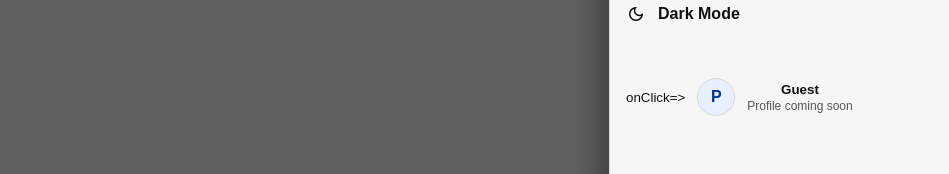
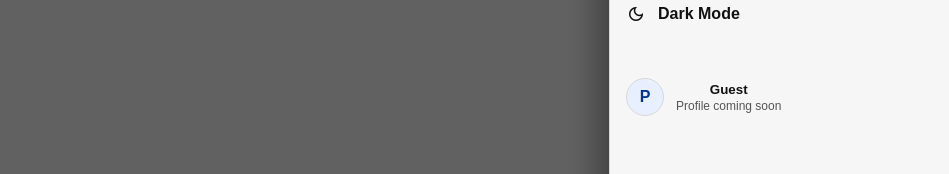
Before and after one commit to mattyraykray-betr/ballknowledgy, a Next.js app: page /ladder-golf in a window 1280 px wide. Both pictures are taken after a click on the button "menu". Shown: the part 236-410 px from the top of the page, without its empty margins (331-1280 px from the left). Built offline with nearby package versions, Linux system fonts and the light colour scheme; no server answers; the database is empty.

Commit message:
Refactor button component for profile menu

```diff
--- a/app/ladder-golf/page.js
+++ b/app/ladder-golf/page.js
@@ -777,10 +777,11 @@ export default function StatLadderPage() {
               </div>
 
               <div style={{ marginTop: 24 }}>
-                <button style={styles.profileMenuItem}>
-                onClick={() => {
-                  setShowMenu(false);
-                }}
+                <button
+                  style={styles.profileMenuItem}
+                  onClick={() => {
+                    setShowMenu(false);
+                  }}
                 >
                 <div style={styles.drawerAvatarFallback}>
                   {(user?.email || "P").charAt(0).toUpperCase()}
```
